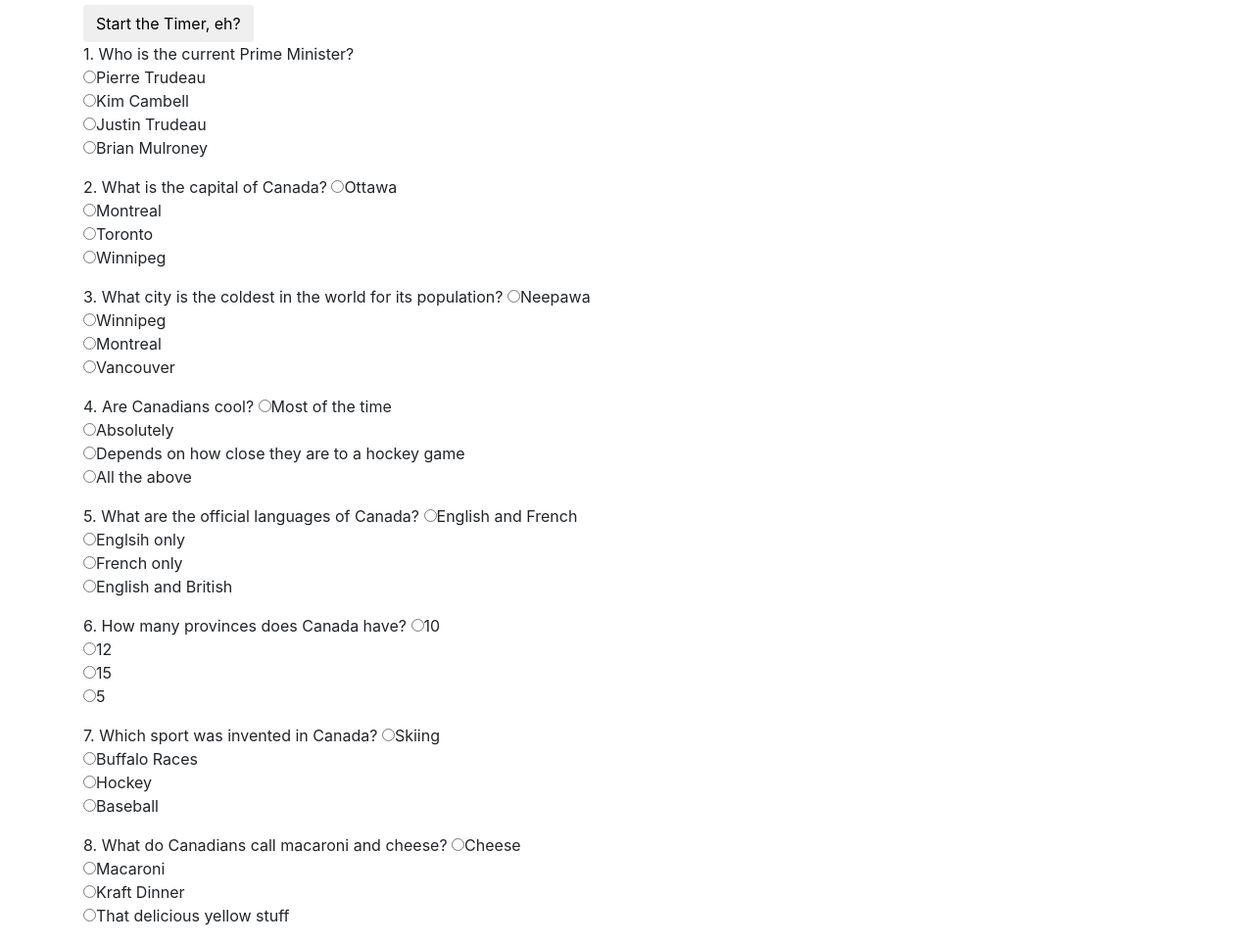
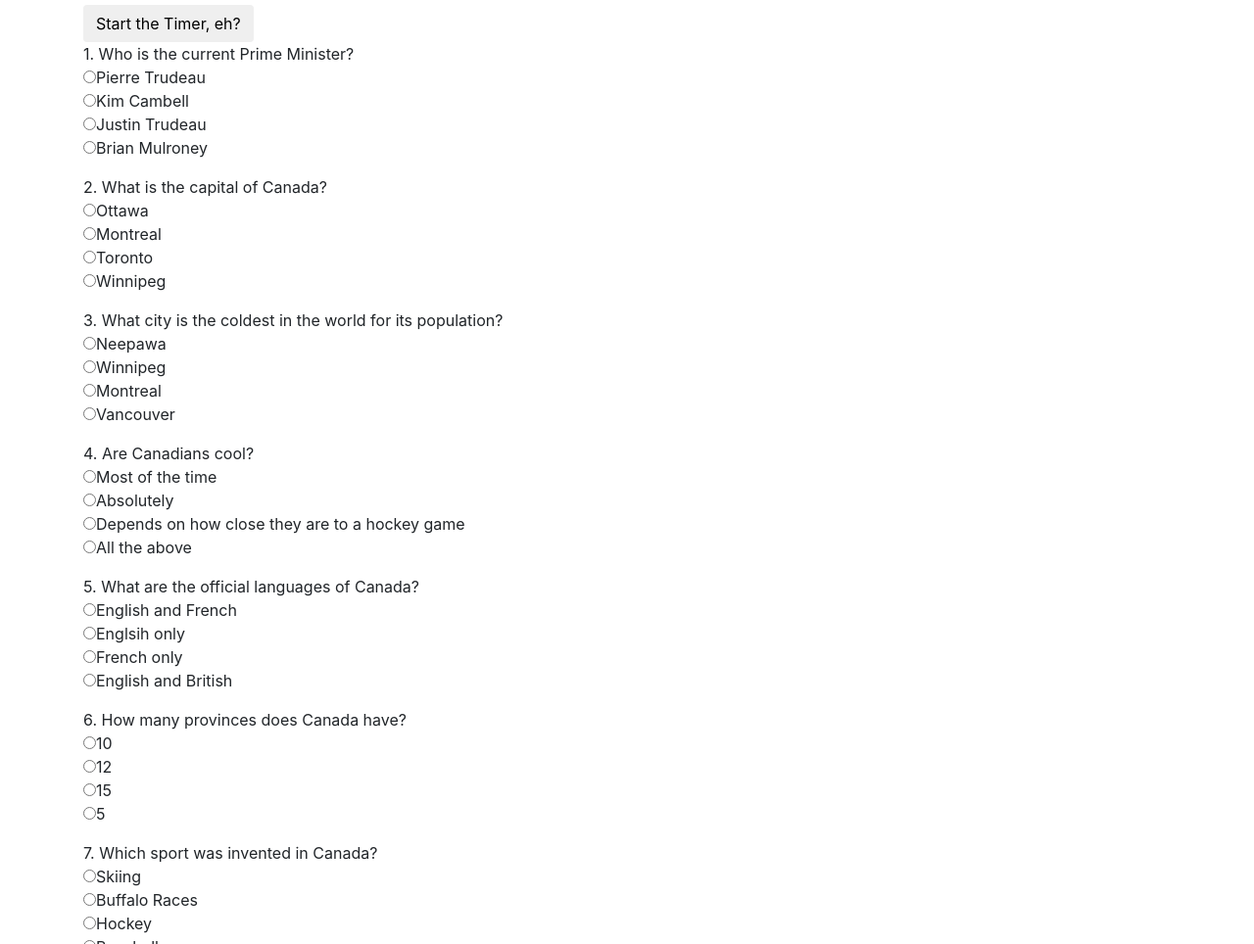
Before and after one commit to rbennett44/TriviaGame, a plain HTML site: page index.html in a window 1280 px wide. Shown: the part 136-1100 px from the top of the page at 98% size. Drawn offline with nearby package versions, Linux system fonts and the light colour scheme.

Commit message:
first copy

```diff
--- a/assets/javascript/app.js
+++ b/assets/javascript/app.js
@@ -1,9 +1,12 @@
 //This is for the Canadian Trivia game
 //Have a start button that will start the game
 
+
 var gametime = setTimeout(thirtyseconds, 1000 * 30);
 //Set countdown timer to 30 seconds
-$("#startGame").on("click", function());
+$("#startGame").on("click", function() {
+    console.log("You just started the game.")
+});
 //10 questions and their answers
 var question1 = $("#question1")[
     "Pierre Trudeau": false,
--- a/index.html
+++ b/index.html
@@ -11,12 +11,14 @@
 <body>
     <script src="https://code.jquery.com/jquery.js"></script>
 <div class="container">
-    <div>
+    <div id="wrapper">
         <h1>Trivia for Crazy Cunucks!</h1>
         <h2>Answer the following questions correctly in 30 seconds and let's see just how crazy a Cunuck you are!</h2>
+    </div>
+    <div id="subwrapper">
+        <button type="button" class="btn" id="startGame">Start the Timer, eh?</button>
 
-
-        <button type="button" class="btn" id="startGame">Start the Timer, eh?</button>
+    </div>
         <form action="">
             <p class="question1">
                 1. Who is the current Prime Minister?<br>
@@ -26,61 +28,61 @@
                 <input type="radio" name="" id="">Brian Mulroney <br>
             </p>
             <p class="question2">
-                2. What is the capital of Canada?
+                2. What is the capital of Canada?<br>
                 <input type="radio">Ottawa<br>
                 <input type="radio">Montreal<br>
                 <input type="radio">Toronto<br>
                 <input type="radio">Winnipeg<br>
             </p>
             <p class="question3">
-                3. What city is the coldest in the world for its population?
+                3. What city is the coldest in the world for its population?<br>
                     <input type="radio">Neepawa<br>
                     <input type="radio">Winnipeg<br>
                     <input type="radio">Montreal<br>
                     <input type="radio">Vancouver<br>
             </p>
             <p class="question4">
-                4. Are Canadians cool?
+                4. Are Canadians cool?<br>
                     <input type="radio">Most of the time<br>
                     <input type="radio">Absolutely<br>
                     <input type="radio">Depends on how close they are to a hockey game<br>
                     <input type="radio">All the above<br>
             </p>
             <p class="question5">
-                5. What are the official languages of Canada?
+                5. What are the official languages of Canada?<br>
                     <input type="radio">English and French<br>
                     <input type="radio">Englsih only<br>
                     <input type="radio">French only<br>
                     <input type="radio">English and British<br>
             </p>
             <p class="question6">
-                6. How many provinces does Canada have?
+                6. How many provinces does Canada have?<br>
                     <input type="radio">10<br>
                     <input type="radio">12<br>
                     <input type="radio">15<br>
                     <input type="radio">5<br>
             </p>
             <p class="quetion7">
-                7. Which sport was invented in Canada?
+                7. Which sport was invented in Canada?<br>
                     <input type="radio">Skiing<br>
                     <input type="radio">Buffalo Races<br>
                     <input type="radio">Hockey<br>
                     <input type="radio">Baseball<br>
             </p>
             <p class="question8">
-                8. What do Canadians call macaroni and cheese?
+                8. What do Canadians call macaroni and cheese?<br>
                     <input type="radio">Cheese<br>
                     <input type="radio">Macaroni<br>
                     <input type="radio">Kraft Dinner<br>
                     <input type="radio">That delicious yellow stuff<br>
             </p>
-            <p class="question9">9. What Canadian franchise is famous for sellling donuts?
+            <p class="question9">9. What Canadian franchise is famous for sellling donuts?<br>
                     <input type="radio">Dunkin' Donuts<br>
                     <input type="radio">Tim Hortons<br>
                     <input type="radio">Safeway<br>
                     <input type="radio">McDonalds<br>
             </p>
-            <p class="question10">10. What do tourists buy most in Canada?
+            <p class="question10">10. What do tourists buy most in Canada?<br>
                     <input type="radio">Maple Syrup<br>
                     <input type="radio">Sweaters<br>
                     <input type="radio">Snow<br>
@@ -92,7 +94,7 @@
 
 </div>
 
-
+    <script src="https://cdnjs.cloudflare.com/ajax/libs/jquery/3.2.1/jquery.min.js"></script>
     <script src="assets/javascript/app.js"></script>
 </body>
 </html>
```
